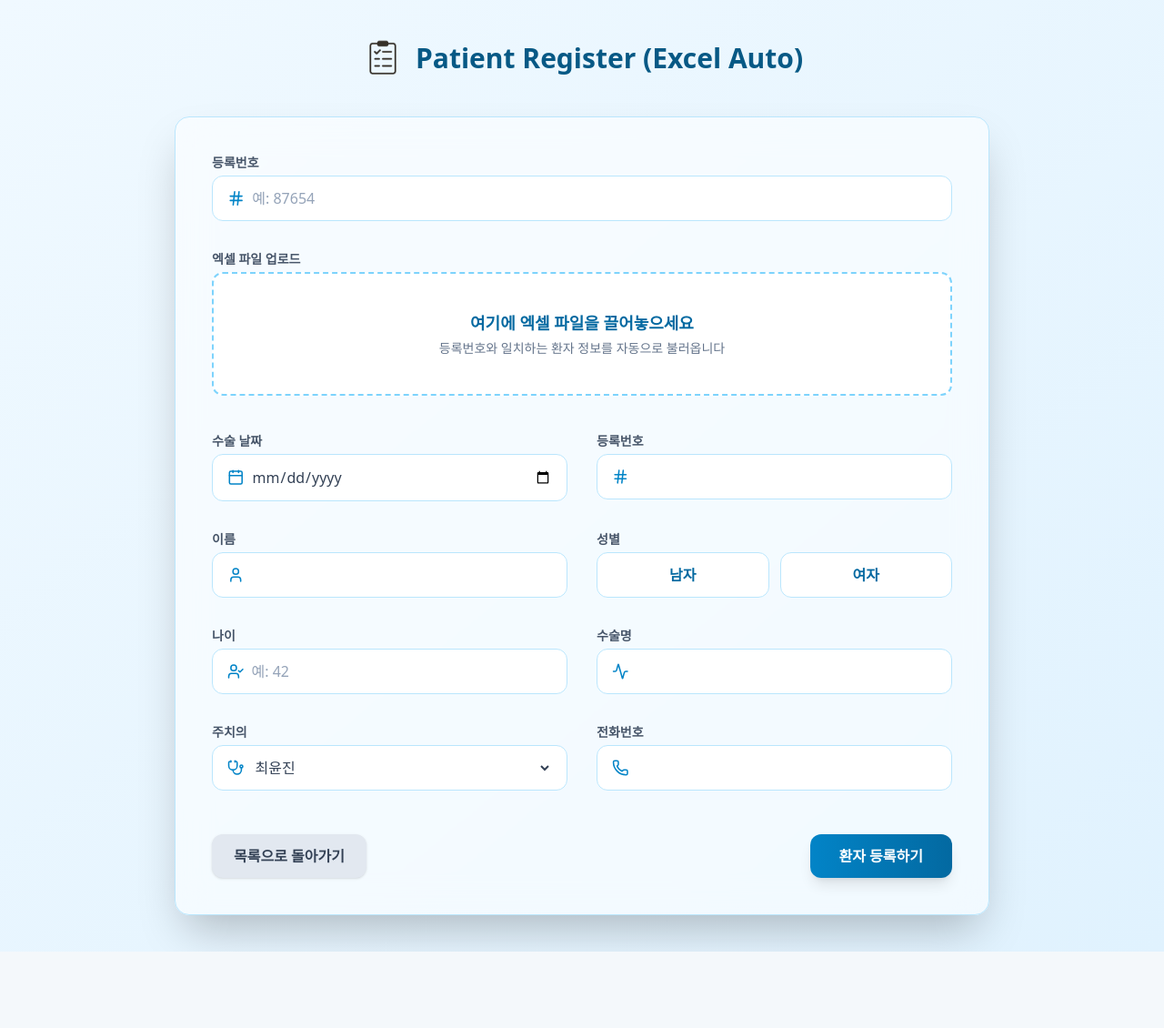
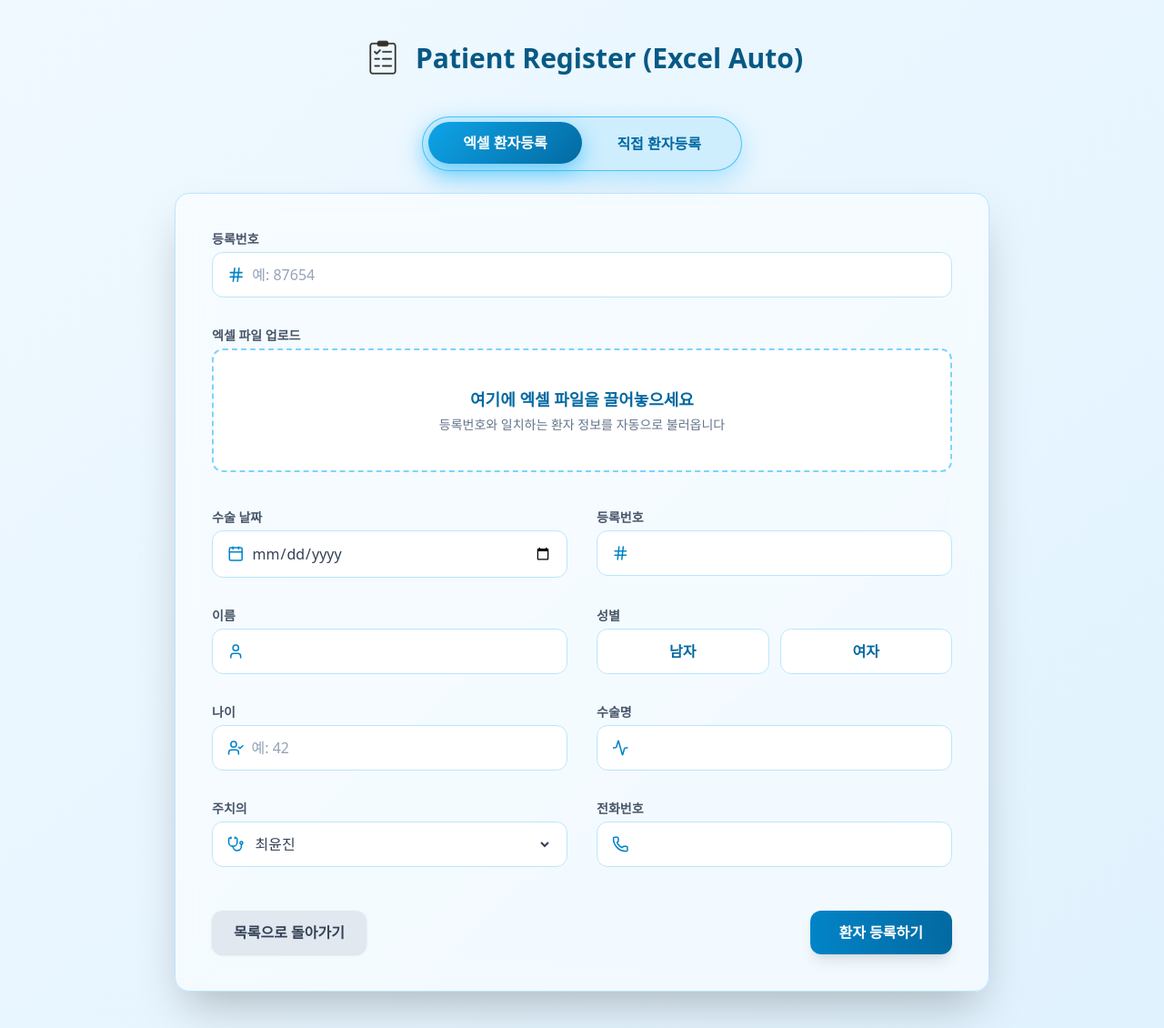
Before and after one commit to wjswk28/nursing_assessment, a Flask app: page /admin/preop/create_excel_full in a window 1280 px wide. Shown: the part 61-1191 px from the top of the page at 91% size. Before the commit the page ends 1107 px from the top, so only its background shows below. Run offline with Flask 3, Linux system fonts and the light colour scheme; a user stored in the database is signed in; some libraries are stand-ins or nearby versions.

Commit message:
Update create_excel_full.html

```diff
--- a/app/admin_preop/templates/admin_preop/create_excel_full.html
+++ b/app/admin_preop/templates/admin_preop/create_excel_full.html
@@ -18,6 +18,36 @@
       color: white !important;
       border-color: #0284c7 !important;
   }
+    /* 🔵 상단 모드 탭 (크게 버전) */
+  .mode-tabs-wrap {
+      display: inline-flex;
+      padding: 6px;                          /* 전체 테두리 두께 */
+      border-radius: 9999px;
+      background: rgba(125, 211, 252, 0.25); /* 바깥 연한 파랑 */
+      border: 1px solid rgba(56, 189, 248, 0.9);
+      box-shadow: 0 10px 28px rgba(56, 189, 248, 0.35);
+  }
+  .mode-tab {
+      border-radius: 9999px;
+      padding: 0.7rem 2.4rem;               /* ⬅︎ 세로/가로 패딩 키움 */
+      font-size: 1rem;                      /* 글자 조금 키움 */
+      font-weight: 600;
+      color: #0369a1;
+      background: transparent;
+      border: none;
+      cursor: pointer;
+      transition: all 0.18s ease-out;
+      white-space: nowrap;
+      min-width: 150px;                     /* 최소 가로 길이 확보 */
+      text-align: center;
+  }
+  .mode-tab.active {
+      background: linear-gradient(135deg,#0ea5e9,#0369a1);
+      color: #ffffff;
+      box-shadow: 0 8px 22px rgba(56, 189, 248, 0.7);
+      transform: translateY(-1px);
+  }
+
 </style>
 
 <div class="min-h-screen flex flex-col items-center justify-start px-6 py-10 bg-gradient-to-br from-sky-50 to-sky-100">
@@ -27,12 +57,23 @@
         <img src="/static/images/checklist_logo.png" class="h-12" alt="logo">
         <span class="text-3xl font-bold text-sky-800">Patient Register (Excel Auto)</span>
     </div>
+    <!-- 📌 상단 모드 탭 -->
+    <div class="flex justify-center mb-6">
+        <div class="mode-tabs-wrap">
+            <button id="modeExcel" type="button" class="mode-tab active">
+                엑셀 환자등록
+            </button>
+            <button id="modeManual" type="button" class="mode-tab">
+                직접 환자등록
+            </button>
+        </div>
+    </div>
 
     <!-- 글래스 카드 -->
     <div class="glass-card max-w-4xl w-full rounded-2xl shadow-2xl border border-sky-200 p-10">
 
         <!-- 📌 STEP 1: 엑셀 업로드 -->
-        <div class="grid grid-cols-1 gap-8 mb-10">
+        <div id="excelSection" class="grid grid-cols-1 gap-8 mb-10">
 
             {% set label_class = "block text-sm font-semibold text-slate-600 mb-1" %}
             {% set input_box = "flex items-center gap-2 border border-sky-200 rounded-xl px-4 py-3 bg-white" %}
@@ -162,6 +203,35 @@
 
 <script>
 /* ===============================
+   🔵 모드 전환 (excel / manual)
+================================*/
+let currentMode = "excel";  // 기본은 엑셀 모드
+
+const excelSection = document.getElementById("excelSection");
+const btnModeExcel = document.getElementById("modeExcel");
+const btnModeManual = document.getElementById("modeManual");
+
+function setMode(mode) {
+    currentMode = mode;
+
+    if (mode === "excel") {
+        btnModeExcel.classList.add("active");
+        btnModeManual.classList.remove("active");
+        excelSection.classList.remove("hidden");
+    } else {
+        btnModeManual.classList.add("active");
+        btnModeExcel.classList.remove("active");
+        excelSection.classList.add("hidden");
+
+        // 엑셀 입력 필드 초기화 (선택 사항)
+        document.getElementById("excel_patient_id").value = "";
+    }
+}
+
+btnModeExcel.addEventListener("click", () => setMode("excel"));
+btnModeManual.addEventListener("click", () => setMode("manual"));
+
+/* ===============================
    등록번호 정규화: 숫자만 + 앞 0 제거
    예) "000065569" -> "65569", 65569 -> "65569"
 ================================*/
@@ -216,6 +286,9 @@ excelInput.addEventListener("change", () => {
    엑셀 전송
 ================================*/
 function sendExcel(file) {
+
+    if (currentMode !== "excel") return;
+
     const rawPid = document.getElementById("excel_patient_id").value.trim();
     if (!rawPid) return alert("먼저 등록번호를 입력하세요!");
 
```
